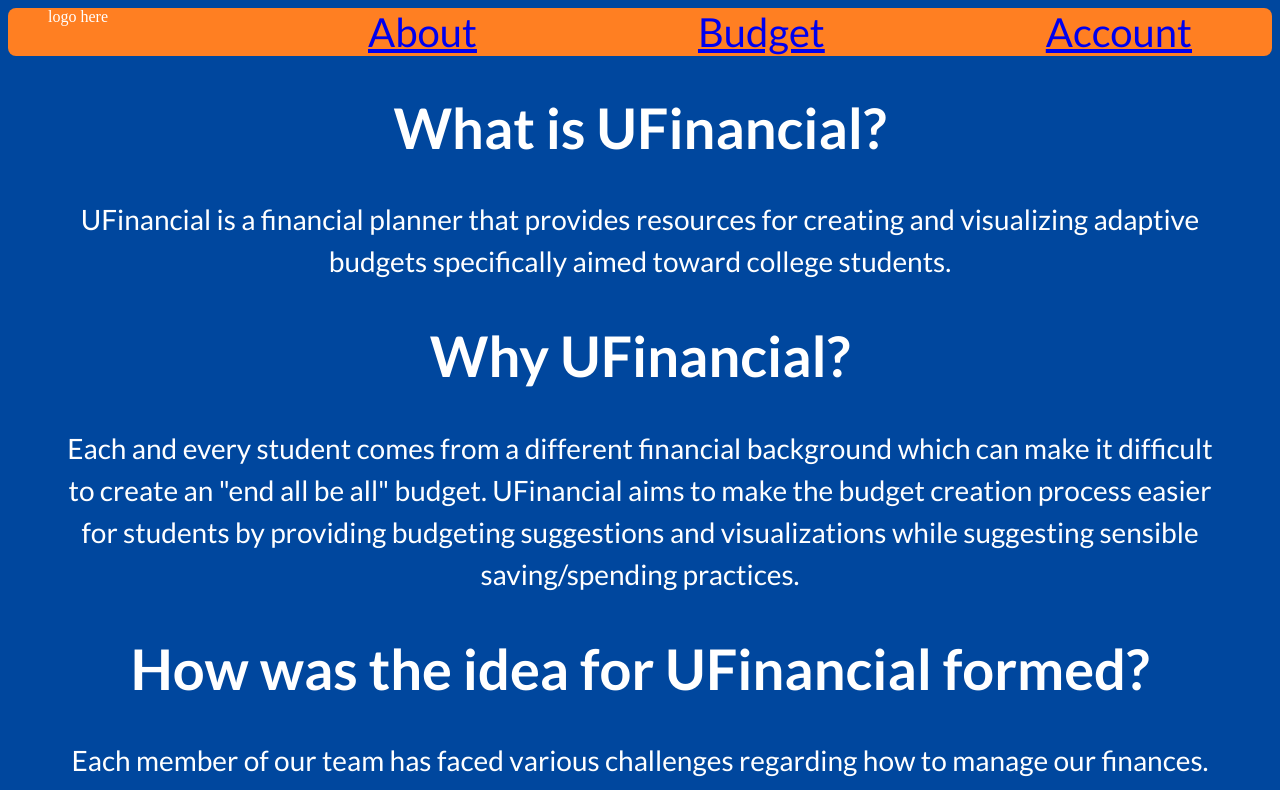
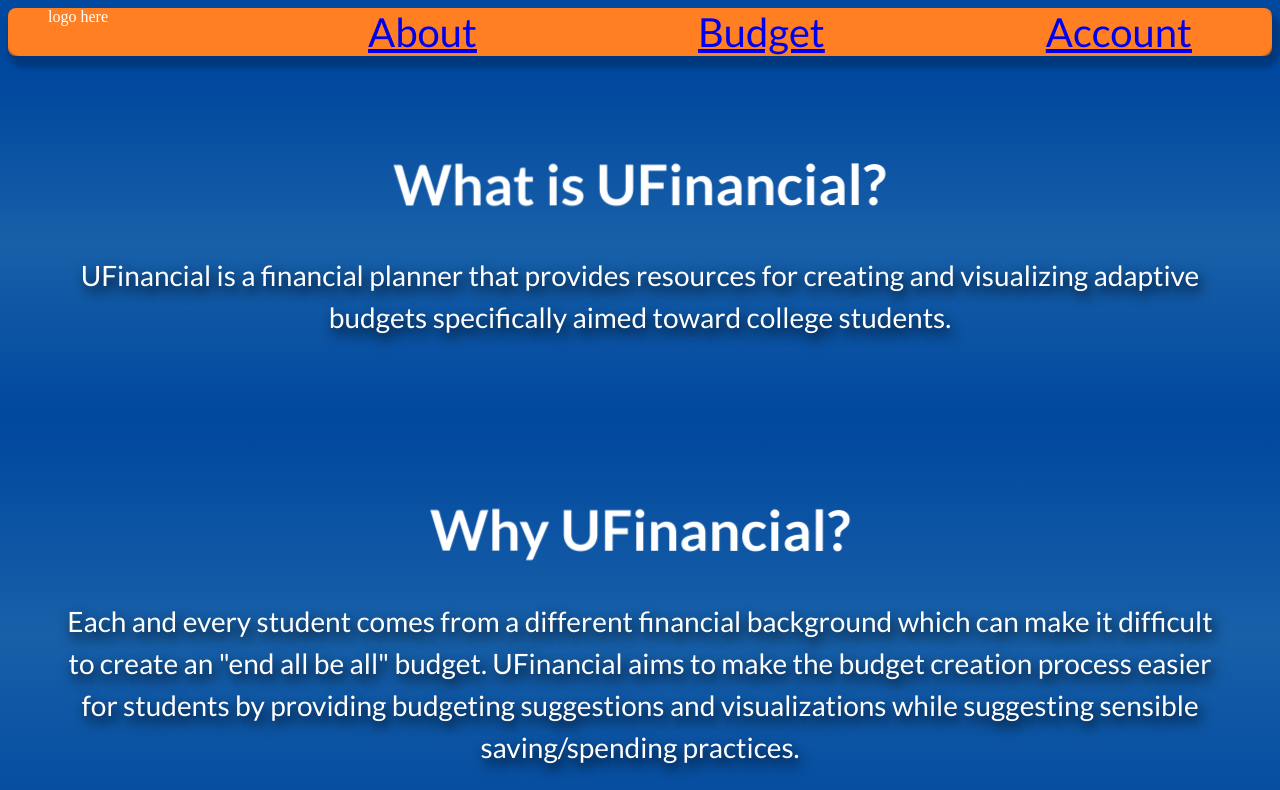
Before and after one commit to c-schutz/UFPlanner1, a React (Vite) app in the folder frontend/: page / in a window 1280 px wide. Shown: the top 790 px of the page. Built offline with nearby package versions, Linux system fonts and the light colour scheme; the HTML template or start-up script is replaced by a standard one.

Commit message:
managed to still add more styling even though I thought I was done

```diff
--- a/frontend/src/about/About.jsx
+++ b/frontend/src/about/About.jsx
@@ -8,12 +8,15 @@ function About() {
             <title>
                 UFinancial About
             </title>
-            <h1> What is UFinancial? </h1>
+            <div className='section'>
+                <h1 className='h11'> What is UFinancial? </h1>
                 <p>
                     UFinancial is a financial planner that provides resources for creating and visualizing adaptive budgets
                     specifically aimed toward college students.
                 </p>
-            <h1> Why UFinancial? </h1>
+            </div>
+            <div className='section'>
+                <h1 className='h12'> Why UFinancial? </h1>
                 <p>
                     Each and every student comes from a different financial background which can make it difficult to create
                     an "end all be all" budget.
@@ -21,7 +24,9 @@ function About() {
                     suggestions and visualizations while suggesting sensible saving/spending practices.
 
                 </p>
-            <h1> How was the idea for UFinancial formed? </h1>
+            </div>
+            <div className='section'>
+                <h1 className='h13'> How was the idea for UFinancial formed? </h1>
                 <p>
                     Each member of our team has faced various challenges regarding how to
                     manage our finances.
@@ -30,6 +35,7 @@ function About() {
                     user-friendly and customizable budget creation tool specifically catered toward college students
                     such as ourselves.
                 </p>
+            </div>
             <hr className="ahr"></hr>
             <p className="footer">
                 <i>Copyright ME :7. &nbsp;&nbsp;&nbsp;&nbsp;&nbsp;&nbsp;&nbsp;&nbsp;&nbsp;All Rights Reserved.</i>
--- a/frontend/src/about/textstyle.css
+++ b/frontend/src/about/textstyle.css
@@ -1,4 +1,5 @@
-html, body {
+html,
+body {
     margin: 0;
     padding: 0;
     width: 100%;
@@ -7,13 +8,26 @@ html, body {
     color: white;
 }
 
-h1{
+h1 {
     font-family: "Lato", serif;
     text-align: center;
     font-size: 7vh;
 }
 
-p{
+.h11 {
+    animation: float 10s ease-in-out infinite;
+}
+
+.h12 {
+    animation: float 10s ease-in-out infinite;
+    animation-delay: 5s;
+}
+
+.h13 {
+    animation: float 10s ease-in-out infinite;
+}
+
+p {
     font-family: "Lato", serif;
     margin-left: 5vw;
     margin-right: 5vw;
@@ -21,10 +35,11 @@ p{
     font-size: 3.5vh;
     text-align: center;
     line-height: 1.5;
+    text-shadow: .25vw .5vw 1vw rgb(0, 0, 0);
 
 }
 
-.ahr{
+.ahr {
     margin: .2vw;
     margin-bottom: 0;
     padding-bottom: 0;
@@ -33,7 +48,7 @@ p{
     border-radius: .1vh;
 }
 
-.footer{
+.footer {
     font-family: "Lato", serif;
     padding-top: 0;
     margin-top: 0;
@@ -41,3 +56,35 @@ p{
     font-size: 2.5vh;
     text-align: left
 }
+
+.section {
+    background: linear-gradient(to bottom,
+            #00479e 0%,
+            #1860a8 50%,
+            /* An even more muted blue that's closer to the background color */
+            #00479e 100%);
+    padding-top: 5vh;
+    padding-bottom: 5vh;
+}
+
+@keyframes float {
+    0% {
+        transform: translateY(0vh) translateX(0vh) rotate(0deg);
+    }
+
+    25% {
+        transform: translateY(-.25vh) translateX(.25vh) rotate(.5deg);
+    }
+
+    50% {
+        transform: translateY(0vh) translateX(0vh) rotate(0deg);
+    }
+
+    75% {
+        transform: translateY(.25vh) translateX(-.25vh) rotate(-.5deg);
+    }
+
+    100% {
+        transform: translateY(0vh) translateX(0vh) rotate(0deg);
+    }
+}
--- a/frontend/src/budget/bstyles.css
+++ b/frontend/src/budget/bstyles.css
@@ -20,6 +20,7 @@ body {
     justify-content: center;
     margin-left: 2vw;
     margin-top: 2vh;
+    box-shadow: .5vh 1vh .5vh .5vh rgba(0, 0, 0, 0.2);
 }
 
 /* .new-budget-button:hover {
--- a/frontend/src/components/nbstyles.css
+++ b/frontend/src/components/nbstyles.css
@@ -20,6 +20,8 @@ nav {
     flex-direction: row;
     justify-content: space-between;
     margin-top: 0;
+    box-shadow: .5vh 1vh .5vh .5vh rgba(0, 0, 0, 0.2);
+    border-radius: 1vw;
 }
 
 li {
```
Also changed, not shown: frontend/src/budget/Banking.jsx (line endings or trailing spaces), 1 other file (tests, documents, lock files or other folders). Lines whose indentation alone changed are shown as unchanged.
